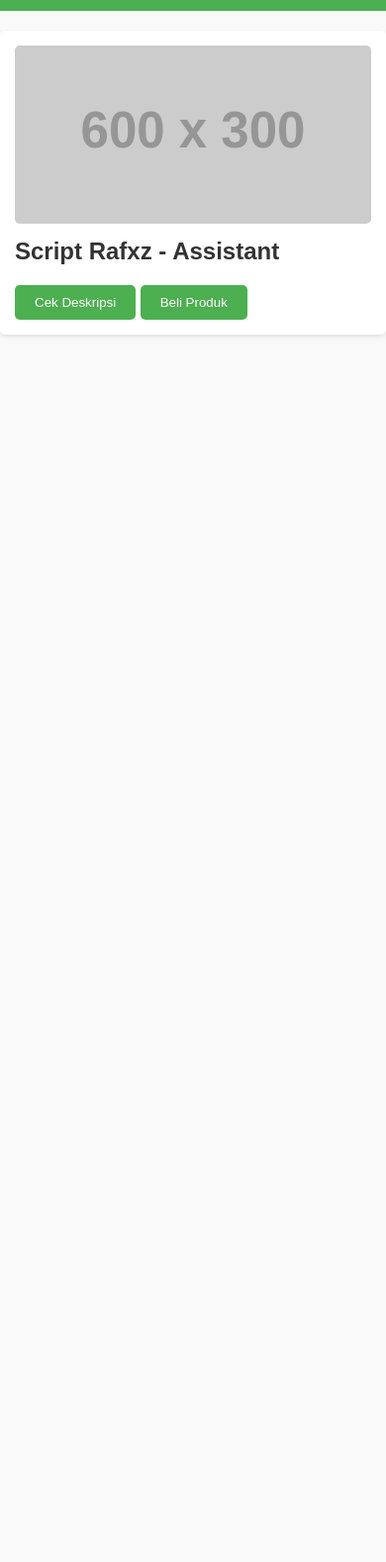
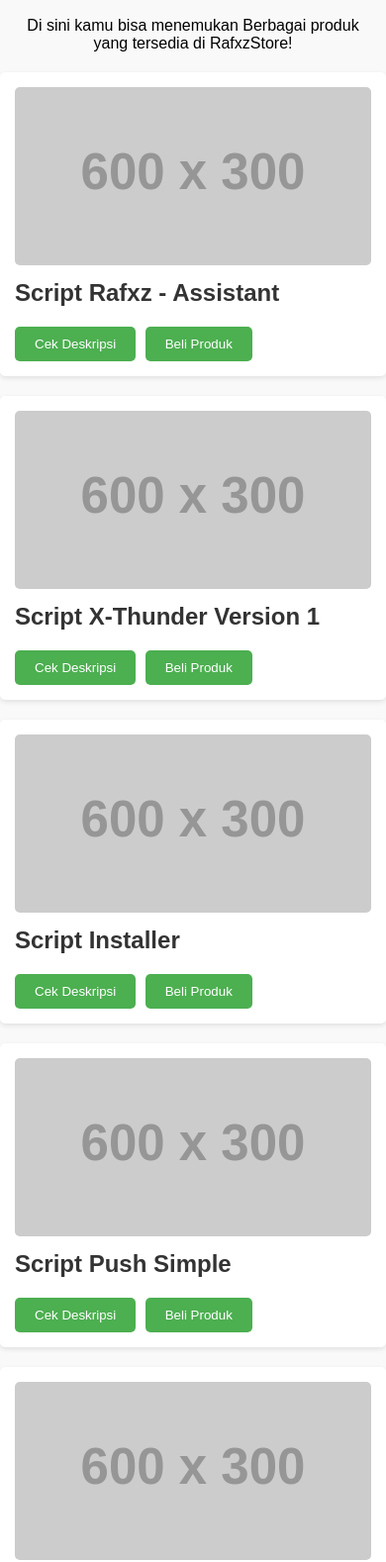
Before and after one commit to ranzgz/TestWeb, a plain HTML site: page index.html in a window 390 px wide. Shown: the part 101-1679 px from the top of the page at 99% size. Before the commit the page ends 844 px from the top, so only its background shows below. Drawn offline with Linux system fonts and the light colour scheme; placeholder pictures from the web are drawn by us.

Commit message:
Update index.html

```diff
--- a/index.html
+++ b/index.html
@@ -16,6 +16,10 @@
             color: white;
             text-align: center;
             padding: 1em 0;
+        }
+        .intro {
+            text-align: center;
+            margin: 20px;
         }
         .product {
             background: white;
@@ -40,6 +44,7 @@
             padding: 10px 20px;
             cursor: pointer;
             border-radius: 5px;
+            margin-right: 5px;
         }
         .product button:hover {
             background-color: #45a049;
@@ -48,20 +53,57 @@
 </head>
 <body>
     <header>
-        <h1>Product AlwaysRafxz</h1>
+    </h1>Product AlwaysRafxz</h1>
     </header>
 
+    <div class="intro">
+        <h2>Selamat Datang!</h2>
+        <p>Di sini kamu bisa menemukan Berbagai produk yang tersedia di RafxzStore!</p>
+    </div>
+
     <div class="product">
-        <img src="https://via.placeholder.com/600x300" alt="Produk">
+        <img src="https://via.placeholder.com/600x300" alt="Produk 1">
         <h2>Script Rafxz - Assistant</h2>
-        <p id="description" style="display: none;">Ini adalah deskripsi lengkap tentang produk yang dijual.</p>
-        <button onclick="toggleDescription()">Cek Deskripsi</button>
-        <button onclick="buyProduct()">Beli Produk</button>
+        <p id="description1" style="display: none;">Asisten Bot WhatsApp.</p>
+        <button onclick="toggleDescription('description1')">Cek Deskripsi</button>
+        <button onclick="buyProduct('Produk 1')">Beli Produk</button>
+    </div>
+
+    <div class="product">
+        <img src="https://via.placeholder.com/600x300" alt="Produk 2">
+        <h2>Script X-Thunder Version 1</h2>
+        <p id="description2" style="display: none;">Script Bug WhatsApp.</p>
+        <button onclick="toggleDescription('description2')">Cek Deskripsi</button>
+        <button onclick="buyProduct('Produk 2')">Beli Produk</button>
+    </div>
+
+    <div class="product">
+        <img src="https://via.placeholder.com/600x300" alt="Produk 3">
+        <h2>Script Installer</h2>
+        <p id="description3" style="display: none;">Membantu Penginstalan Pterodactyl.</p>
+        <button onclick="toggleDescription('description3')">Cek Deskripsi</button>
+        <button onclick="buyProduct('Produk 3')">Beli Produk</button>
+    </div>
+
+    <div class="product">
+        <img src="https://via.placeholder.com/600x300" alt="Produk 4">
+        <h2>Script Push Simple</h2>
+        <p id="description4" style="display: none;">Membantu Pushkontak agar lebih cepat.</p>
+        <button onclick="toggleDescription('description4')">Cek Deskripsi</button>
+        <button onclick="buyProduct('Produk 4')">Beli Produk</button>
+    </div>
+
+    <div class="product">
+        <img src="https://via.placeholder.com/600x300" alt="Produk 5">
+        <h2>Script Rafxz Campuran</h2>
+        <p id="description5" style="display: none;">Memiliki banyak fitur keren.</p>
+        <button onclick="toggleDescription('description5')">Cek Deskripsi</button>
+        <button onclick="buyProduct('Produk 5')">Beli Produk</button>
     </div>
 
     <script>
-        function toggleDescription() {
-            const desc = document.getElementById('description');
+        function toggleDescription(id) {
+            const desc = document.getElementById(id);
             if (desc.style.display === 'none') {
                 desc.style.display = 'block';
             } else {
@@ -69,9 +111,12 @@
             }
         }
 
-        function buyProduct() {
-            alert('Produk berhasil dibeli!');
+        function buyProduct(productName) {
+            const phone = '628563851464'; // Ganti dengan nomor WhatsApp kamu
+            const message = `Halo, saya ingin membeli ${productName}. Apakah masih tersedia?`;
+            const url = `https://wa.me/${phone}?text=${encodeURIComponent(message)}`;
+            window.open(url, '_blank');
         }
     </script>
 </body>
-</html>
+    </html>
```
